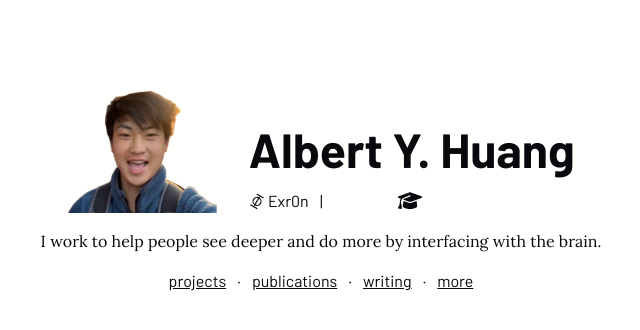
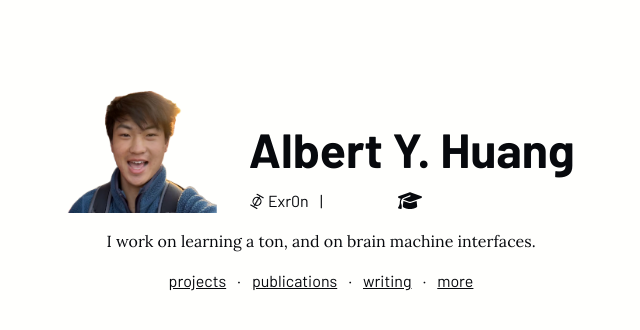
Before and after one commit to Exr0n/w5bsite, a SvelteKit app: page / in a window 1280 px wide. Shown: the top 330 px of the page, without its empty margins (319-959 px from the left). Built offline with nearby package versions, Linux system fonts and the light colour scheme; some icons are missing.

Commit message:
update sentence

```diff
--- a/src/routes/+page.svelte
+++ b/src/routes/+page.svelte
@@ -42,7 +42,7 @@
     </div>
 </div>
 <p class='p-4 justify-center text-center'>
-    I work to help people see deeper and do more by interfacing with the brain.
+    I work on learning a ton, and on brain machine interfaces.
 </p>
 <div class="w-full flex justify-center space-x-2 font-sans">
     <a href="/projects">projects</a> <!-- todo: make projects page -->
```
